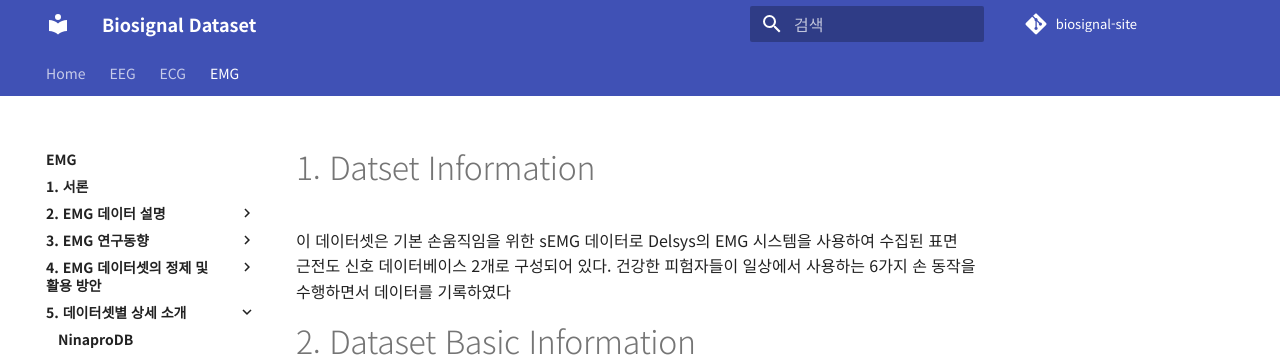
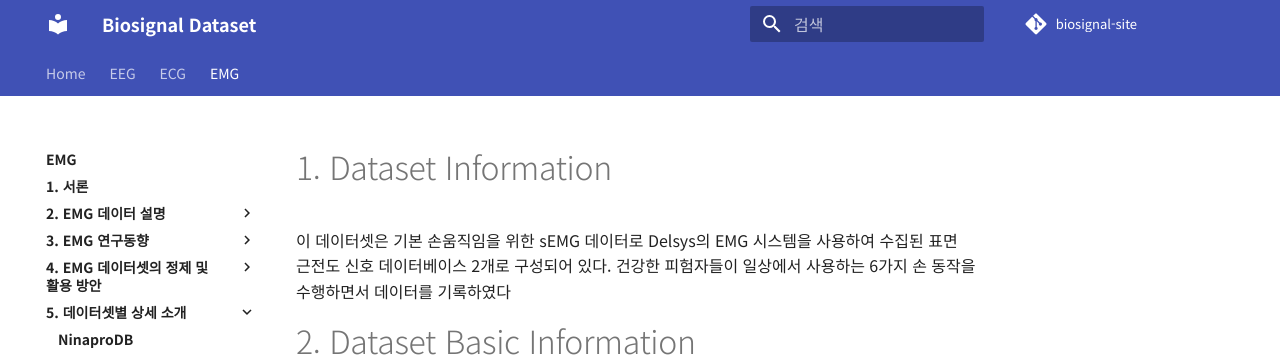
Before and after one commit to iwantjeonyeok/biosignal-site, an MkDocs documentation site: the page built from docs/emg/uci-semg-for-basic-hand-movements.md, in a window 1280 px wide and 900 px high. Shown: the top 357 px of the window. Built offline with MkDocs 1.6.1 and Material for MkDocs 9.7.7, drawn with Linux system fonts in a browser that asks for light colours; comment, search, counter and statistics services are not loaded.

Commit message:
Update uci-semg-for-basic-hand-movements.md

```diff
--- a/docs/emg/uci-semg-for-basic-hand-movements.md
+++ b/docs/emg/uci-semg-for-basic-hand-movements.md
@@ -1,4 +1,4 @@
-# 1. Datset Information
+# 1. Dataset Information
 
 이 데이터셋은 기본 손움직임을 위한 sEMG 데이터로 Delsys의 EMG 시스템을 사용하여 수집된 표면 근전도 신호 데이터베이스 2개로 구성되어 있다. 건강한 피험자들이 일상에서 사용하는 6가지 손 동작을 수행하면서 데이터를 기록하였다
 
```
